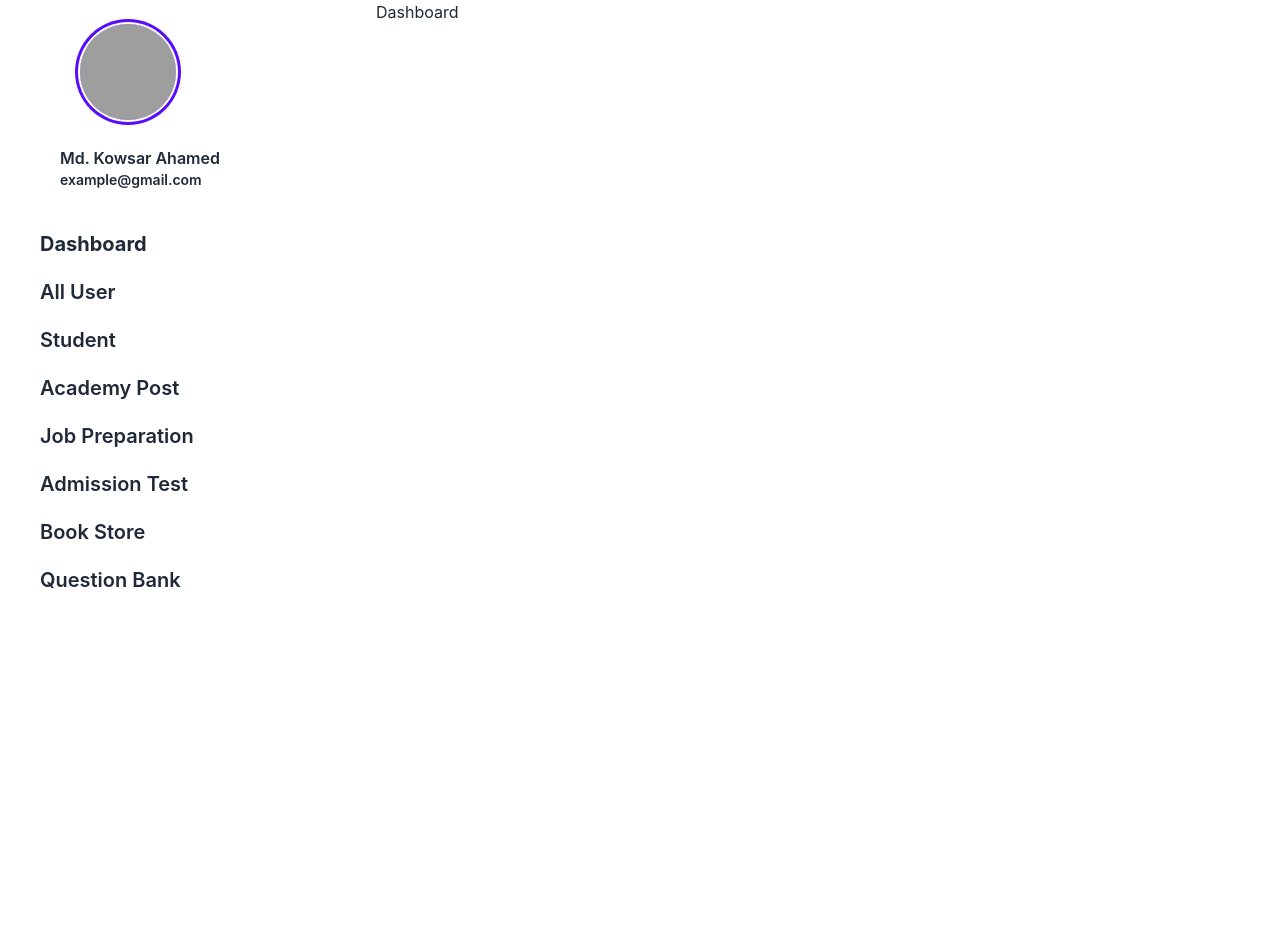
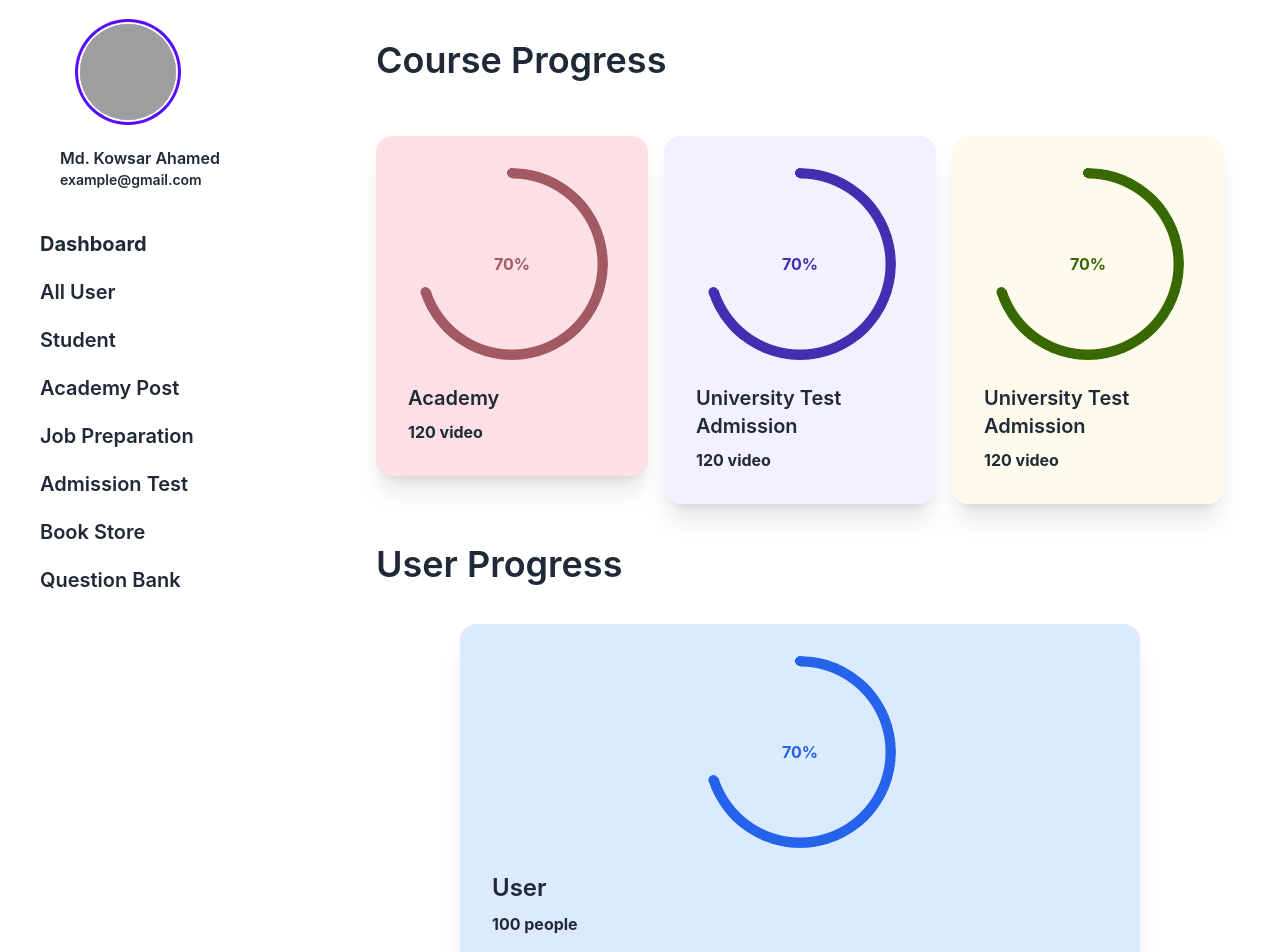
Before and after one commit to kowsarahammd80/omar-academy-clients-deshborad, a React (Create React App) app: page / in a window 1280 px wide. Shown: the top 952 px of the page. Before the commit the page ends 800 px from the top, so only its background shows below. Built offline with nearby package versions, Linux system fonts and the light colour scheme; grey boxes are pictures that could not be loaded.

Commit message:
course-and-user-progress-done

```diff
--- /dev/null
+++ b/src/Components/AcademyProgress/AcademyProgress.css
@@ -0,0 +1,10 @@
+.progress-set{
+  color: #A15964;
+
+}
+
+.bg-progress-set{
+
+  background-color: #FCE0E5;;
+
+}
--- /dev/null
+++ b/src/Components/AcademyProgress/AcademyProgress.js
@@ -0,0 +1,38 @@
+import React from 'react';
+import './AcademyProgress.css'
+
+const AcademyProgress = () => {
+
+
+  return (
+    <div>
+         <div className="card w-100 shadow-xl mx-5 lg:mx-0 bg-progress-set">
+        <div className="card-body ">
+          <div className="flex justify-center">
+            <div
+              className="radial-progress progress-set font-bold"
+              style={{
+                "--value": "70",
+                "--size": "12rem",
+                "--thickness": "10px",
+              }}
+            >
+              70%
+            </div>
+          </div>
+
+          {/*  headline */}
+
+          <div className="text-center lg:text-start w-full">
+            <p className="text-xl w-full font-semibold mt-4 mb-2">Academy </p>
+
+            <p className="text-md font-bold">120 video</p>
+          </div>
+        </div>
+      </div>
+    </div>
+  );
+
+};
+
+export default AcademyProgress;
--- a/src/Components/Dashboard/Dashboard.js
+++ b/src/Components/Dashboard/Dashboard.js
@@ -1,11 +1,66 @@
 import React from 'react';
+import AcademyProgress from '../AcademyProgress/AcademyProgress';
+import PreparationforJobs from '../PreparationforJobsProgress/PreparationforJobs';
+import UniversityTestAdmissionProgress from '../UniversityTestAdmissionProgress/UniversityTestAdmissionProgress';
+import UserProgress from '../UserProgress/UserProgress';
 
 const Dashboard = () => {
 
   return (
 
-    <div>
-       <h1>Dashboard</h1>
+    <div className=''>
+
+       <div className='mt-5 lg:mt-10 mb-5 lg:mb-14 text-center lg:text-start'>
+
+           <h1 className='text-2xl lg:text-4xl font-semibold'>Course Progress</h1>
+
+       </div>
+
+
+        <div className='grid grid-cols-1 lg:grid-cols-3 gap-4'>
+
+          {/* academy progress */}
+
+             <div>
+
+                <AcademyProgress/>
+
+             </div>
+
+          {/* University Test Admission */}
+
+          <div>
+
+              <UniversityTestAdmissionProgress/>
+
+          </div>
+
+          {/* job  */}
+
+          <div>
+              <PreparationforJobs/>
+          </div>
+
+        </div>
+
+
+     {/* User */}
+
+        <div className='mt-5 lg:mt-10 mb-5 lg:mb-10'>
+
+               <h1 className='text-2xl lg:text-4xl font-semibold'>User Progress</h1>
+
+        </div>
+
+   {/* user progress */}
+
+        <div className='mx-5'>
+
+            <UserProgress/>
+
+        </div>
+
+
     </div>
 
   );
--- /dev/null
+++ b/src/Components/PreparationforJobsProgress/PreparationforJobs.css
@@ -0,0 +1,7 @@
+.bg-background-job{
+  background-color: #FFFBEC;
+}
+
+.progress-set-job{
+  color: #386801;
+}
--- /dev/null
+++ b/src/Components/PreparationforJobsProgress/PreparationforJobs.js
@@ -0,0 +1,39 @@
+import React from 'react';
+import './PreparationforJobs.css'
+
+const PreparationforJobs = () => {
+
+  return (
+
+    <div>
+         <div className="card w-100 bg-base-100 shadow-xl mx-5 lg:mx-0 bg-background-job">
+        <div className="card-body ">
+          <div className="flex justify-center">
+            <div
+              className="radial-progress progress-set-job font-bold"
+              style={{
+                "--value": "70",
+                "--size": "12rem",
+                "--thickness": "10px",
+              }}
+            >
+              70%
+            </div>
+          </div>
+
+          {/*  headline */}
+
+          <div className="text-center lg:text-start w-full">
+            <h1 className="text-xl font-semibold mt-4 mb-2">University Test Admission</h1>
+
+            <p className="text-md font-bold">120 video</p>
+          </div>
+        </div>
+      </div>
+    </div>
+
+  );
+
+};
+
+export default PreparationforJobs;
--- /dev/null
+++ b/src/Components/UniversityTestAdmissionProgress/UniversityTestAdmissionProgress.css
@@ -0,0 +1,7 @@
+.bg-background-uni{
+  background-color: #F3F1FF;
+}
+
+.progress-set-uni{
+  color: #422FB2;
+}
--- /dev/null
+++ b/src/Components/UniversityTestAdmissionProgress/UniversityTestAdmissionProgress.js
@@ -0,0 +1,39 @@
+import React from "react";
+import './UniversityTestAdmissionProgress.css'
+
+const UniversityTestAdmissionProgress = () => {
+
+  return (
+    <div>
+      <div className="card w-100 bg-base-100 shadow-xl mx-5 lg:mx-0 bg-background-uni">
+        <div className="card-body ">
+          <div className="flex justify-center">
+            <div
+              className="radial-progress progress-set-uni font-bold"
+              style={{
+                "--value": "70",
+                "--size": "12rem",
+                "--thickness": "10px",
+              }}
+            >
+              70%
+            </div>
+          </div>
+
+          {/*  headline */}
+
+          <div className="text-center lg:text-start w-full">
+            <h1 className="text-xl font-semibold mt-4 mb-2">University Test Admission</h1>
+
+            <p className="text-md font-bold">120 video</p>
+          </div>
+        </div>
+      </div>
+
+    </div>
+
+  );
+
+};
+
+export default UniversityTestAdmissionProgress;
--- /dev/null
+++ b/src/Components/UserProgress/UserProgress.js
@@ -0,0 +1,36 @@
+import React from "react";
+
+const UserProgress = () => {
+  return (
+    <div>
+      <div className="card w-100 shadow-xl mx-5 lg:mx-16 mb-5 lg:mb-10 bg-blue-100">
+        <div className="card-body ">
+          <div className="flex justify-center">
+            <div
+              className="radial-progress text-blue-600 font-bold"
+              style={{
+                "--value": "70",
+                "--size": "12rem",
+                "--thickness": "10px",
+              }}
+            >
+              70%
+            </div>
+          </div>
+
+          {/*  headline */}
+
+          <div className="text-center lg:text-start w-full">
+            <h1 className="text-2xl min-w-full font-semibold mt-4 mb-2">
+              User
+            </h1>
+
+            <p className="text-md font-bold">100 people</p>
+          </div>
+        </div>
+      </div>
+    </div>
+  );
+};
+
+export default UserProgress;
--- a/src/Layout/Main/Main.css
+++ b/src/Layout/Main/Main.css
@@ -1,4 +1,3 @@
-.side-nav{
-  width: 100%;
-  height: 100vh;
-}
+/* .outlet{
+  width: 100vw;
+} */
--- a/src/Layout/Main/Main.js
+++ b/src/Layout/Main/Main.js
@@ -2,6 +2,7 @@ import React from "react";
 import { Link, Outlet } from "react-router-dom";
 import Navbar from "../../Sheard/Navbar/Navbar";
 import './Main.css'
+import SideNav from "../../Sheard/SideNav/SideNav"
 
 const Main = () => {
   return (
@@ -11,66 +12,9 @@ const Main = () => {
       <div className="container grid grid-cols-3 lg:grid-cols-8 md:grid-cols-5">
         {/* left side  */}
 
-        <div className="hidden max-h-screen lg:block lg:col-span-2 bg-base-100 side-nav overflow-y-auto">
+        <div className="hidden max-h-screen lg:block lg:col-span-2 bg-base-100 side-nav overflow-y-auto sticky top-0">
 
-          <ul className="ml-10 mt-6">
-
-            {/* Admin Avatar */}
-
-            <div className="">
-
-              <div className="avatar ml-10">
-
-                <div className="w-24 rounded-full ring ring-primary ring-offset-base-100 ring-offset-2">
-
-                  <img src="https://png.pngtree.com/png-vector/20220709/ourmid/pngtree-businessman-user-avatar-wearing-suit-with-red-tie-png-image_5809521.png" alt="admin" />
-
-                </div>
-
-              </div>
-
-              <div className="mt-5 mb-10 ml-5">
-
-                <p className="text-md font-semibold ">Md. Kowsar Ahamed</p>
-                <p className="text-sm font-semibold ">example@gmail.com</p>
-
-              </div>
-
-            </div>
-
-            <li className="mt-5 mb-5 text-xl font-bold">
-              <Link to="/" className="hover:text-blue-500"> Dashboard </Link>
-            </li>
-
-            <li className="mt-5 mb-5 text-xl font-semibold hover:text-blue-700">
-              <Link to="/allUser"> All User </Link>
-            </li>
-
-            <li className="mt-5 mb-5 text-xl font-semibold hover:text-blue-700">
-              <Link to=""> Student </Link>
-            </li>
-
-            <li className="mt-5 mb-5 text-xl font-semibold hover:text-blue-700">
-              <Link to="/academy"> Academy Post </Link>
-            </li>
-
-            <li className="mt-5 mb-5 text-xl font-semibold hover:text-blue-700">
-              <Link> Job Preparation </Link>
-            </li>
-
-            <li className="mt-5 mb-5 text-xl font-semibold hover:text-blue-700">
-              <Link> Admission Test </Link>
-            </li>
-
-            <li className="mt-5 mb-5 text-xl font-semibold hover:text-blue-700">
-              <Link> Book Store </Link>
-            </li>
-
-            <li className="mt-5 mb-5 text-xl font-semibold hover:text-blue-700">
-              <Link> Question Bank </Link>
-            </li>
-
-          </ul>
+            <SideNav/>
 
         </div>
 
--- /dev/null
+++ b/src/Sheard/SideNav/SideNav.css
@@ -0,0 +1,4 @@
+.side-nav{
+  width: 25vw;
+  height: 100vh;
+}
--- /dev/null
+++ b/src/Sheard/SideNav/SideNav.js
@@ -0,0 +1,74 @@
+import React from 'react';
+import { Link } from 'react-router-dom';
+import './SideNav.css'
+
+const SideNav = () => {
+  return (
+
+    <div className=''>
+
+         <ul className="ml-10 mt-6">
+
+            {/* Admin Avatar */}
+
+            <div className="">
+
+              <div className="avatar ml-10">
+
+                <div className="w-24 rounded-full ring ring-primary ring-offset-base-100 ring-offset-2">
+
+                  <img src="https://png.pngtree.com/png-vector/20220709/ourmid/pngtree-businessman-user-avatar-wearing-suit-with-red-tie-png-image_5809521.png" alt="admin" />
+
+                </div>
+
+              </div>
+
+              <div className="mt-5 mb-10 ml-5">
+
+                <p className="text-md font-semibold ">Md. Kowsar Ahamed</p>
+                <p className="text-sm font-semibold ">example@gmail.com</p>
+
+              </div>
+
+            </div>
+
+            <li className="mt-5 mb-5 text-xl font-bold">
+              <Link to="/" className="hover:text-blue-500"> Dashboard </Link>
+            </li>
+
+            <li className="mt-5 mb-5 text-xl font-semibold hover:text-blue-700">
+              <Link to="/allUser"> All User </Link>
+            </li>
+
+            <li className="mt-5 mb-5 text-xl font-semibold hover:text-blue-700">
+              <Link to=""> Student </Link>
+            </li>
+
+            <li className="mt-5 mb-5 text-xl font-semibold hover:text-blue-700">
+              <Link to="/academy"> Academy Post </Link>
+            </li>
+
+            <li className="mt-5 mb-5 text-xl font-semibold hover:text-blue-700">
+              <Link> Job Preparation </Link>
+            </li>
+
+            <li className="mt-5 mb-5 text-xl font-semibold hover:text-blue-700">
+              <Link> Admission Test </Link>
+            </li>
+
+            <li className="mt-5 mb-5 text-xl font-semibold hover:text-blue-700">
+              <Link> Book Store </Link>
+            </li>
+
+            <li className="mt-5 mb-5 text-xl font-semibold hover:text-blue-700">
+              <Link> Question Bank </Link>
+            </li>
+
+          </ul>
+
+    </div>
+
+  );
+};
+
+export default SideNav;
```
